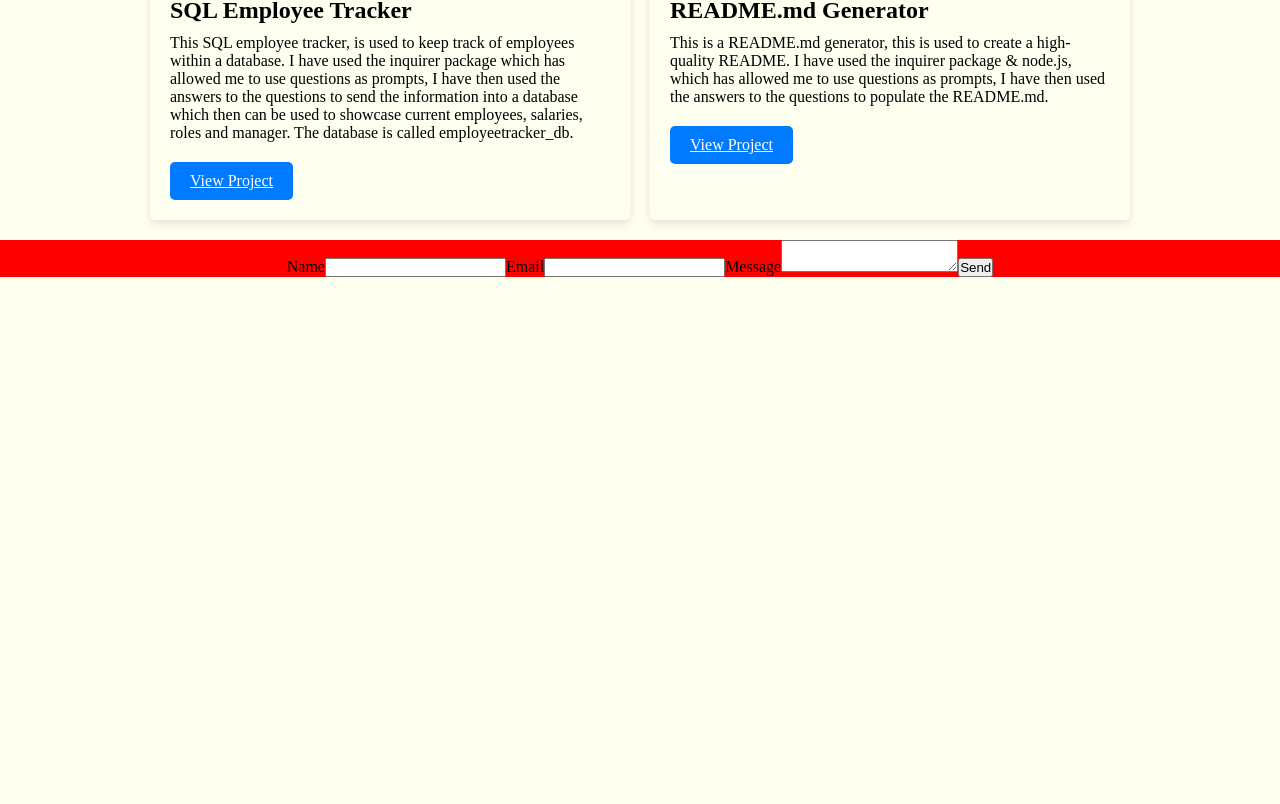
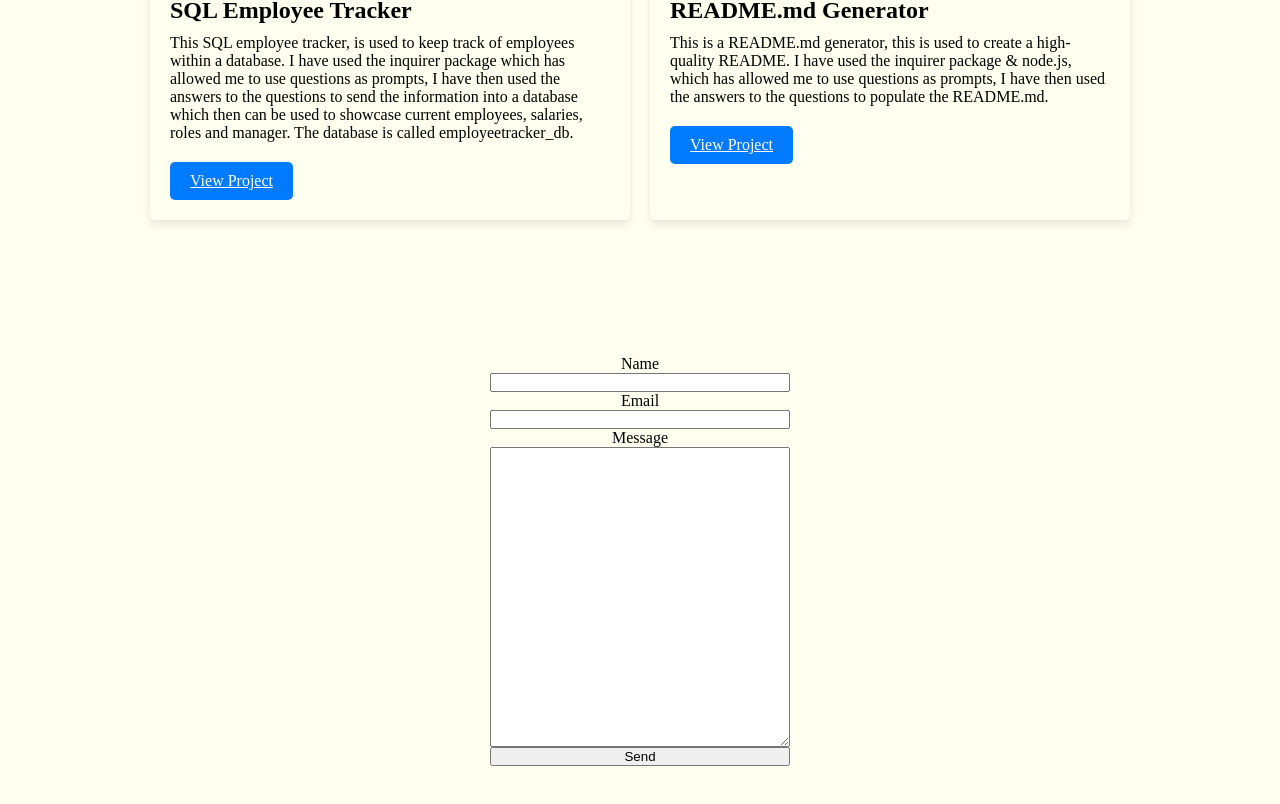
Before and after one commit to Lacko3006/samuel-laxton-portfolio, a React (Create React App) app: page / in a window 1280 px wide. Shown: the part 3627-4431 px from the top of the page. Before the commit the page ends 3904 px from the top, so only its background shows below. Built offline with nearby package versions, Linux system fonts and the light colour scheme; no server answers; a web font is replaced by a local one.

Commit message:
css changes to contact form

```diff
--- a/src/components/pages/ContactForm.js
+++ b/src/components/pages/ContactForm.js
@@ -12,17 +12,10 @@ export const ContactForm = () => {
   const sendEmail = (e) => {
     e.preventDefault();
 
-    emailjs
-      .sendForm(
-        serviceId,
-        templateId,
-        form.current,
-        publicKey,
-      )
-      .then(
+    emailjs.sendForm(serviceId, templateId, form.current, publicKey).then(
       (result) => {
         console.log(result.text);
-          console.log("Sent Successfully")
+        console.log("Sent Successfully");
         e.target.reset();
       },
       (error) => {
@@ -34,13 +27,19 @@ export const ContactForm = () => {
   return (
     <div className="contact-form">
       <form ref={form} onSubmit={sendEmail}>
+        <div className="contact-name">
           <label>Name</label>
           <input type="text" name="user_name" />
+        </div>
+        <div className="contact-email">
           <label>Email</label>
           <input type="email" name="user_email" />
+        </div>
+        <div className="contact-message">
           <label>Message</label>
           <textarea name="message" />
           <input type="submit" value="Send" />
+        </div>
       </form>
     </div>
   );
--- a/src/css/ContactForm.css
+++ b/src/css/ContactForm.css
@@ -1,7 +1,8 @@
 .contact-form {
   display: flex;
   justify-content: center;
-    background-color: red;
+  min-height: 80vh;
+  align-items: center;
 }
 
 .contact-name {
@@ -13,7 +14,7 @@
   text-align: center;
 }
 
-.contact-email{
+.contact-email {
   display: flex;
   flex-direction: column;
 }
@@ -25,17 +26,14 @@
 .contact-message {
   display: flex;
   flex-direction: column;
+  width: 100%;
 }
 
 .contact-message label {
   text-align: center;
 }
 
-.message-area {
-    width: 500px;
+.contact-message textarea {
+  width: 300px;
   height: 300px;
 }
-
-.message-area label {
-    text-align: center;
-}
```
Lines whose indentation alone changed are shown as unchanged.
